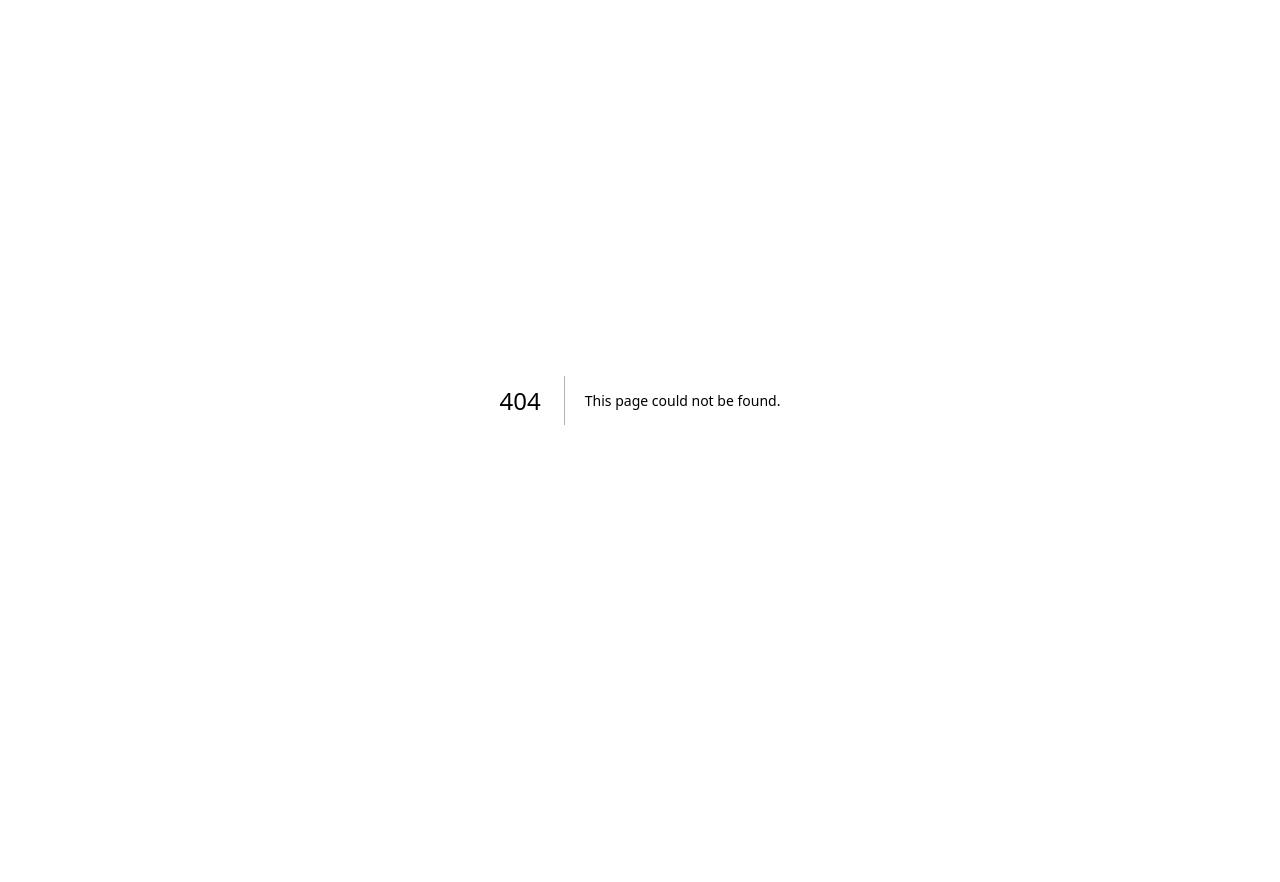
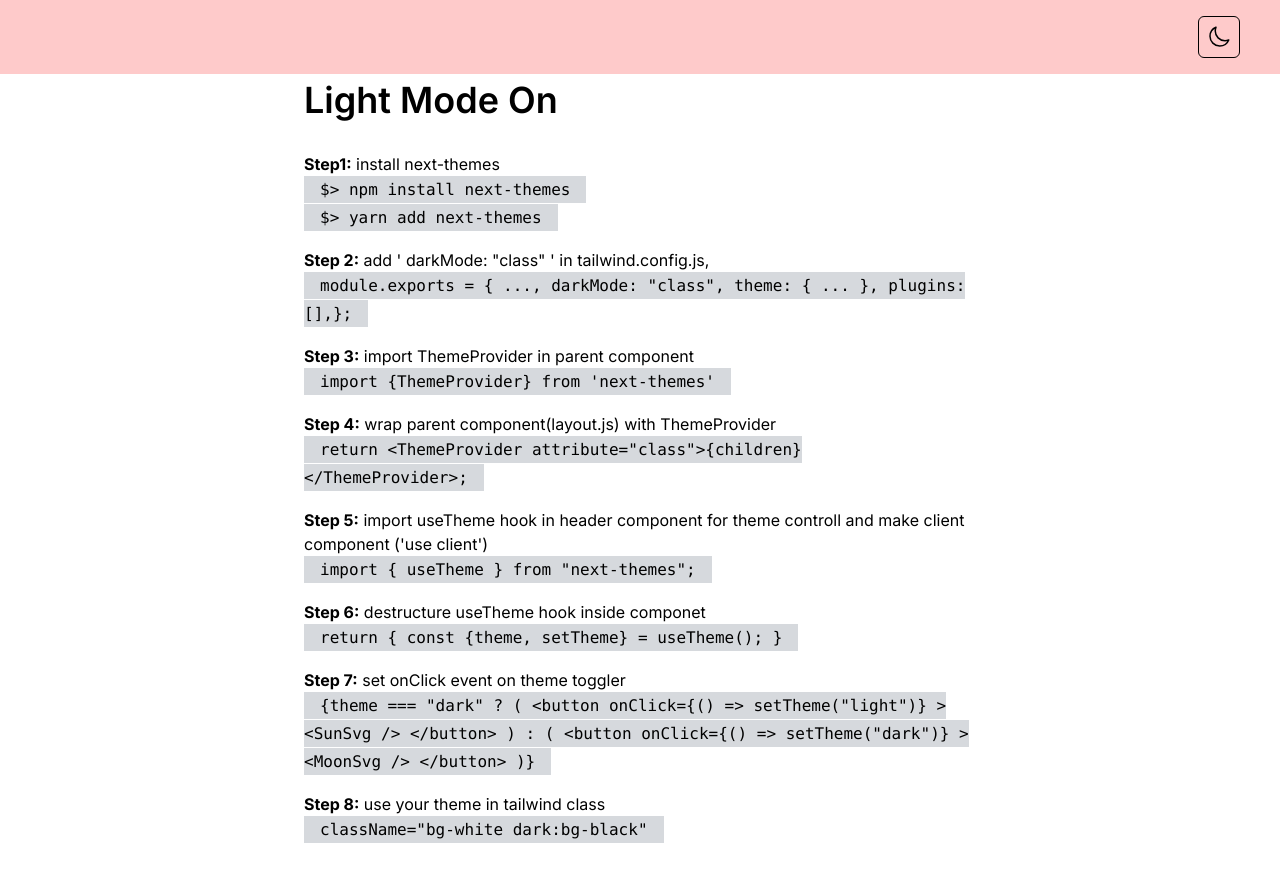
Before and after one commit to jaykanjia/TSC-internship, a Next.js app: page /light-dark-mode in a window 1280 px wide. Before the commit this address had no page. Shown: the top 882 px of the page. Before the commit the page ends 800 px from the top, so only its background shows below. Built offline with nearby package versions, Linux system fonts and the light colour scheme.

Commit message:
light mode dark mode

```diff
--- a/package.json
+++ b/package.json
@@ -12,6 +12,7 @@
 		"eslint": "8.41.0",
 		"eslint-config-next": "13.4.4",
 		"next": "13.4.4",
+		"next-themes": "^0.2.1",
 		"qrcode.react": "^3.1.0",
 		"react": "18.2.0",
 		"react-dom": "18.2.0",
--- /dev/null
+++ b/src/app/light-dark-mode/layout.jsx
@@ -0,0 +1,9 @@
+"use client";
+import React from "react";
+import { ThemeProvider } from "next-themes";
+
+const layout = ({ children }) => {
+	return <ThemeProvider attribute="class">{children}</ThemeProvider>;
+};
+
+export default layout;
--- /dev/null
+++ b/src/app/light-dark-mode/page.jsx
@@ -0,0 +1,189 @@
+"use client";
+import { useTheme } from "next-themes";
+import React, { useState, useEffect } from "react";
+import styles from "./style.module.css";
+
+const MoonSvg = () => {
+	return (
+		<svg
+			xmlns="http://www.w3.org/2000/svg"
+			fill="none"
+			viewBox="0 0 24 24"
+			strokeWidth={1.5}
+			stroke="currentColor"
+			className="w-6 h-6"
+		>
+			<path
+				strokeLinecap="round"
+				strokeLinejoin="round"
+				d="M21.752 15.002A9.718 9.718 0 0118 15.75c-5.385 0-9.75-4.365-9.75-9.75 0-1.33.266-2.597.748-3.752A9.753 9.753 0 003 11.25C3 16.635 7.365 21 12.75 21a9.753 9.753 0 009.002-5.998z"
+			/>
+		</svg>
+	);
+};
+
+const SunSvg = () => {
+	return (
+		<svg
+			xmlns="http://www.w3.org/2000/svg"
+			fill="none"
+			viewBox="0 0 24 24"
+			strokeWidth={1.5}
+			stroke="currentColor"
+			className="w-6 h-6"
+		>
+			<path
+				strokeLinecap="round"
+				strokeLinejoin="round"
+				d="M12 3v2.25m6.364.386l-1.591 1.591M21 12h-2.25m-.386 6.364l-1.591-1.591M12 18.75V21m-4.773-4.227l-1.591 1.591M5.25 12H3m4.227-4.773L5.636 5.636M15.75 12a3.75 3.75 0 11-7.5 0 3.75 3.75 0 017.5 0z"
+			/>
+		</svg>
+	);
+};
+
+const Page = () => {
+	const [mounted, setMounted] = useState(false);
+	const { theme, setTheme } = useTheme();
+	// const currentTheme = theme === "system" ? systemTheme : theme;
+
+	useEffect(() => {
+		setMounted(true);
+	}, []);
+	if (!mounted) return null;
+
+	return (
+		<div className={styles.wrapper}>
+			<header className={`${styles.header} bg-red-200 dark:bg-red-800 `}>
+				{theme === "dark" ? (
+					<button
+						className="border-[1px] p-2 border-black dark:border-white rounded-md"
+						onClick={() => setTheme("light")}
+					>
+						<SunSvg />
+					</button>
+				) : (
+					<button
+						className="border-[1px] p-2 border-black dark:border-white rounded-md"
+						onClick={() => setTheme("dark")}
+					>
+						<MoonSvg />
+					</button>
+				)}
+			</header>
+			<div className="lg:w-[60%] flex flex-col gap-8">
+				<h1 className="text-4xl font-semibold">
+					{theme === "dark" ? "Dark" : "Light"} Mode On
+				</h1>
+				<div className="flex flex-col gap-4">
+					<div>
+						<h3>
+							<b>Step1:</b> install next-themes
+						</h3>
+						<p>
+							<code
+								className={`${styles.code} bg-slate-700 px-4 py-1 leading-7 dark:bg-slate-300`}
+							>
+								$&gt; npm install next-themes
+							</code>
+						</p>
+						<p>
+							<code
+								className={`${styles.code} bg-slate-700 px-4 py-1 leading-7 dark:bg-slate-300`}
+							>
+								$&gt; yarn add next-themes
+							</code>
+						</p>
+					</div>
+					<div>
+						<h3>
+							<b>Step 2:</b> add &apos; darkMode: &quot;class&quot; &apos; in
+							tailwind.config.js,
+						</h3>
+						<p>
+							<code
+								className={`${styles.code} bg-slate-700 px-4 py-1 leading-7 dark:bg-slate-300`}
+							>{`module.exports = { ..., darkMode: "class", theme: { ... }, plugins: [],};`}</code>
+						</p>
+					</div>
+					<div>
+						<h3>
+							<b>Step 3:</b> import ThemeProvider in parent component
+						</h3>
+						<p>
+							<code
+								className={`${styles.code} bg-slate-700 px-4 py-1 leading-7 dark:bg-slate-300`}
+							>{`import {ThemeProvider} from 'next-themes'`}</code>
+						</p>
+					</div>
+					<div>
+						<h3>
+							<b>Step 4:</b> wrap parent component(layout.js) with ThemeProvider
+						</h3>
+
+						<p>
+							<code
+								className={`${styles.code} bg-slate-700 px-4 py-1 leading-7 dark:bg-slate-300`}
+							>{`return <ThemeProvider attribute="class">{children}</ThemeProvider>;`}</code>
+						</p>
+					</div>
+					<div>
+						<h3>
+							<b>Step 5:</b> import useTheme hook in header component for theme
+							controll and make client component (&apos;use client&apos;)
+						</h3>
+
+						<p>
+							<code
+								className={`${styles.code} bg-slate-700 px-4 py-1 leading-7 dark:bg-slate-300`}
+							>{`import { useTheme } from "next-themes";`}</code>
+						</p>
+					</div>
+					<div>
+						<h3>
+							<b>Step 6:</b> destructure useTheme hook inside componet
+						</h3>
+						<p>
+							<code
+								className={`${styles.code} bg-slate-700 px-4 py-1 leading-7 dark:bg-slate-300`}
+							>{`return { const {theme, setTheme} = useTheme(); }`}</code>
+						</p>
+					</div>
+					<div>
+						<h3>
+							<b>Step 7:</b> set onClick event on theme toggler
+						</h3>
+						<p>
+							<code
+								className={`${styles.code} bg-slate-700 px-4 py-1 leading-7 dark:bg-slate-300`}
+							>{`{theme === "dark" ? (
+					<button
+						onClick={() => setTheme("light")}
+					>
+						<SunSvg />
+					</button>
+				) : (
+					<button
+						onClick={() => setTheme("dark")}
+					>
+						<MoonSvg />
+					</button>
+				)}`}</code>
+						</p>
+					</div>
+					<div>
+						<h3>
+							<b>Step 8:</b> use your theme in tailwind class
+						</h3>
+						<p>
+							<code
+								className={`${styles.code} bg-slate-700 px-4 py-1 leading-7 dark:bg-slate-300`}
+							>{`className="bg-white dark:bg-black"`}</code>
+						</p>
+					</div>
+				</div>
+			</div>
+		</div>
+	);
+};
+
+export default Page;
--- /dev/null
+++ b/src/app/light-dark-mode/style.module.css
@@ -0,0 +1,9 @@
+.wrapper {
+	@apply relative grid place-items-center min-h-screen p-8 sm:p-20;
+	& .code {
+		@apply bg-opacity-20;
+	}
+}
+.header {
+	@apply absolute top-0 left-0 w-full px-10 py-4 flex justify-end items-center;
+}
--- a/src/app/page.jsx
+++ b/src/app/page.jsx
@@ -66,6 +66,13 @@ export default function Home() {
 			thumbnailUrl: "/thumbnails/day-9.webp",
 			date: "12/6/2023",
 		},
+		{
+			title: "task-10",
+			linkName: "Light Mode Dark Mode",
+			link: "/light-dark-mode",
+			thumbnailUrl: "/thumbnails/day-9.webp",
+			date: "5/8/2023",
+		},
 	];
 	return (
 		<main className="min-h-screen bg-[rgb(14,19,34)] font-mono">
--- a/tailwind.config.js
+++ b/tailwind.config.js
@@ -1,18 +1,19 @@
 /** @type {import('tailwindcss').Config} */
 module.exports = {
 	content: [
-    './src/pages/**/*.{js,ts,jsx,tsx,mdx}',
-    './src/components/**/*.{js,ts,jsx,tsx,mdx}',
-    './src/app/**/*.{js,ts,jsx,tsx,mdx}',
+		"./src/pages/**/*.{js,ts,jsx,tsx,mdx}",
+		"./src/components/**/*.{js,ts,jsx,tsx,mdx}",
+		"./src/app/**/*.{js,ts,jsx,tsx,mdx}",
 	],
+	darkMode: "class",
 	theme: {
 		extend: {
 			backgroundImage: {
-        'gradient-radial': 'radial-gradient(var(--tw-gradient-stops))',
-        'gradient-conic':
-          'conic-gradient(from 180deg at 50% 50%, var(--tw-gradient-stops))',
+				"gradient-radial": "radial-gradient(var(--tw-gradient-stops))",
+				"gradient-conic":
+					"conic-gradient(from 180deg at 50% 50%, var(--tw-gradient-stops))",
 			},
 		},
 	},
 	plugins: [],
-}
+};
```
Also changed, not shown: 2 other files (tests, documents, lock files or other folders). Lines whose indentation alone changed are shown as unchanged.
